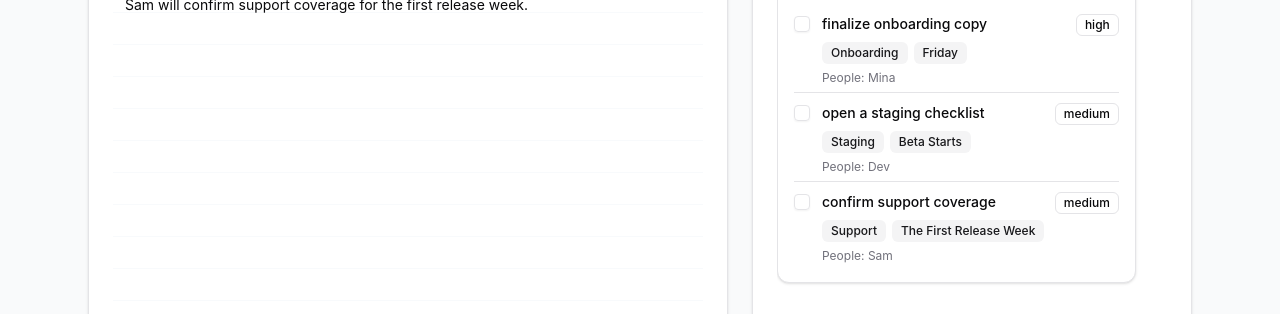
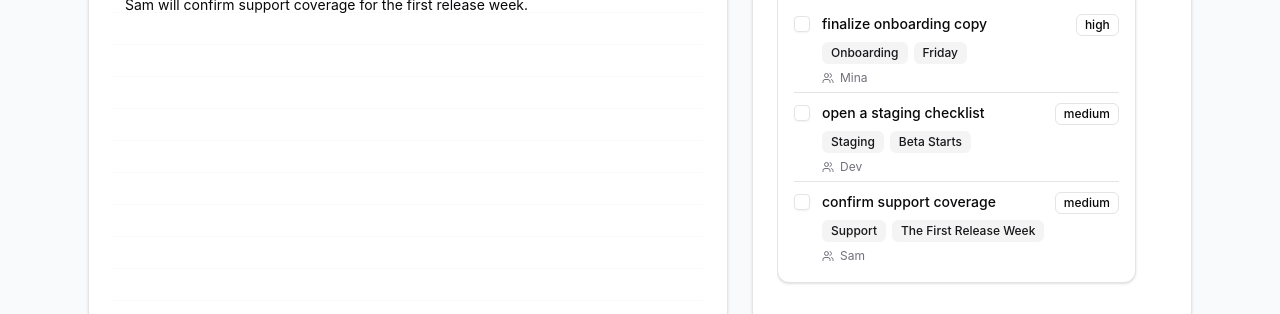
Before and after one commit to sichengchen/water-ui, a React (Vite) app in the folder examples/meeting-actions-demo/: page / in a window 1280 px wide. Both pictures are taken after a click on the button "Turn this meeting note into a todo list.". Shown: the part 230-544 px from the top of the page. Built offline with nearby package versions, Linux system fonts and the light colour scheme.

Commit message:
fix(examples): use icon for meeting task people

```diff
--- a/examples/meeting-actions-demo/src/components/meeting-task-list.tsx
+++ b/examples/meeting-actions-demo/src/components/meeting-task-list.tsx
@@ -1,3 +1,4 @@
+import { UsersIcon } from "lucide-react";
 import { Badge } from "./ui/badge.js";
 import { Card, CardContent, CardDescription, CardHeader, CardTitle } from "./ui/card.js";
 import { Checkbox } from "./ui/checkbox.js";
@@ -33,7 +34,10 @@ export function MeetingTaskList({ tasks }: MeetingTaskListProps): ReactNode {
                       </Badge>
                     ))}
                   </div>
-                  <p className="text-xs text-muted-foreground">People: {task.people.join(", ")}</p>
+                  <p className="flex items-center gap-1.5 text-xs text-muted-foreground">
+                    <UsersIcon aria-hidden="true" className="size-3" />
+                    <span>{task.people.join(", ")}</span>
+                  </p>
                 </div>
               </label>
             </li>
```
